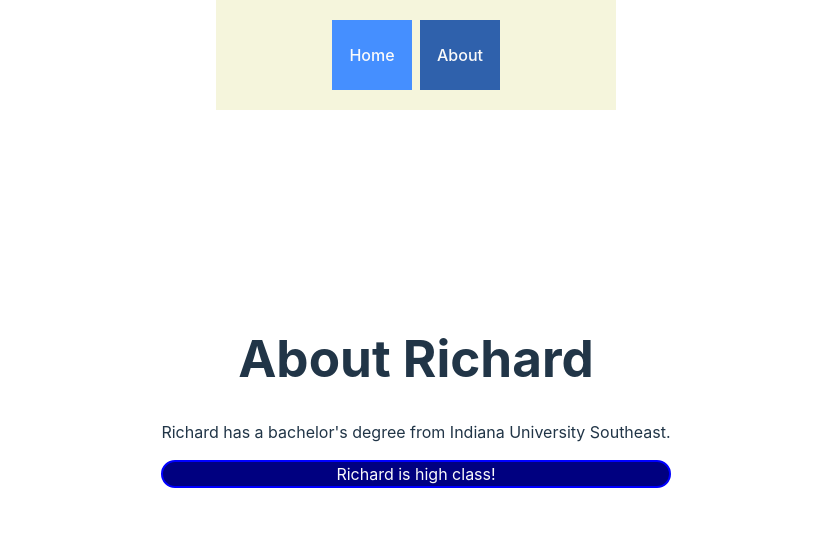
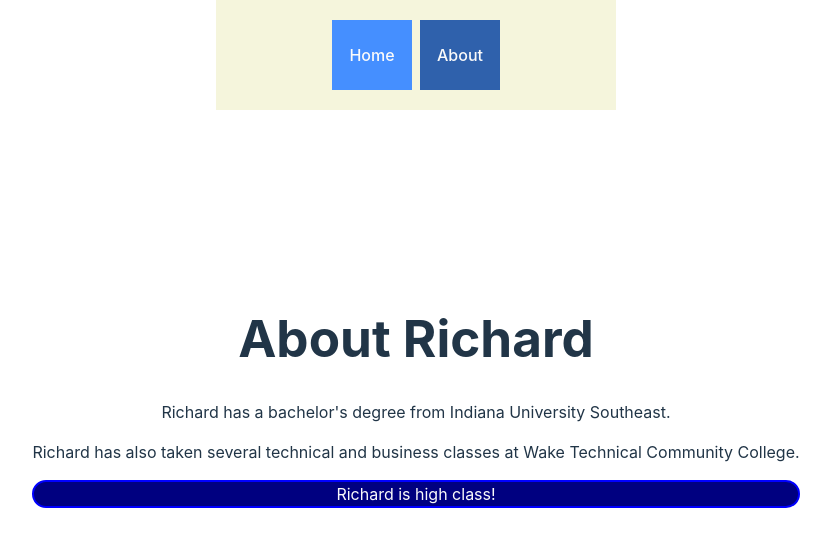
Before and after one commit to rrisner/risnerone, a React (Vite) app: page /about in a window 1280 px wide. Shown: the top 546 px of the page, without its empty margins (224-1055 px from the left). Built offline with nearby package versions, Linux system fonts and the light colour scheme.

Commit message:
Remove unnecessary comments and add a p to about

```diff
--- a/src/components/About/About.jsx
+++ b/src/components/About/About.jsx
@@ -6,6 +6,7 @@
 
       <h1>About Richard</h1>
       <p>Richard has a bachelor&apos;s degree from Indiana University Southeast.</p>
+      <p>Richard has also taken several technical and business classes at Wake Technical Community College.</p>
       <p className="fun-class">
         Richard is high class!
       </p>
--- a/src/components/Home/Home.jsx
+++ b/src/components/Home/Home.jsx
@@ -1,6 +1,4 @@
 import { useState } from 'react'
-//import reactLogo from './assets/react.svg'
-//import viteLogo from '/vite.svg'
 import '../../App.css'
 
 function Home() {
```
Also changed, not shown: src/App.jsx (deleted, +0 -29 lines).
